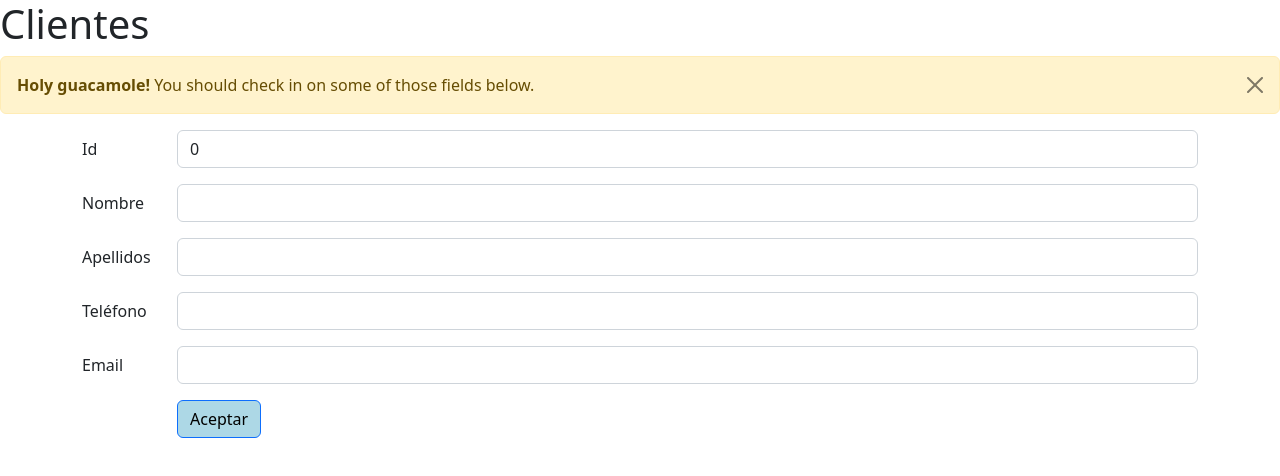
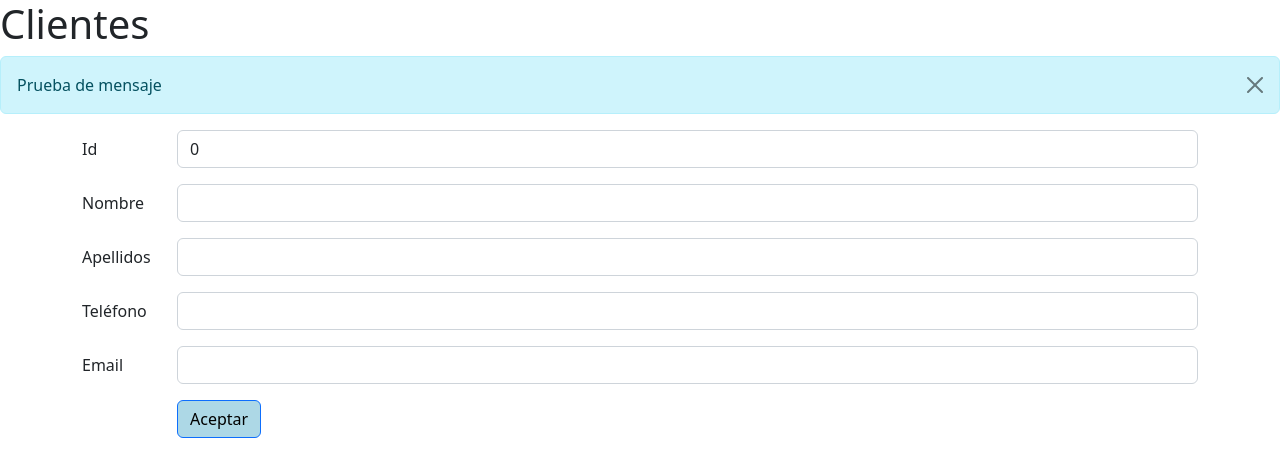
Before and after one commit to EloyOrtegaG/Clientes2023CursoJL, an Angular app: page /formulario in a window 1280 px wide. Shown: the top 476 px of the page. Built offline with nearby package versions, Linux system fonts and the light colour scheme.

Commit message:
Mensajes parametrizados

```diff
--- a/src/app/mensajes/mensajes.component.html
+++ b/src/app/mensajes/mensajes.component.html
@@ -1,4 +1,4 @@
-<div class="alert alert-warning alert-dismissible fade show" role="alert">
-  <strong>Holy guacamole!</strong> You should check in on some of those fields below.
+<div *ngIf="mensaje" class="alert alert-{{tipo}} alert-dismissible fade show" role="alert">
+  {{mensaje}}
   <button type="button" class="btn-close" data-bs-dismiss="alert" aria-label="Close"></button>
 </div>
--- a/src/app/mensajes/mensajes.component.ts
+++ b/src/app/mensajes/mensajes.component.ts
@@ -6,5 +6,6 @@ import { Component } from '@angular/core';
   styleUrls: ['./mensajes.component.css']
 })
 export class MensajesComponent {
-
+  mensaje = 'Prueba de mensaje';
+  tipo = 'info';
 }
```
